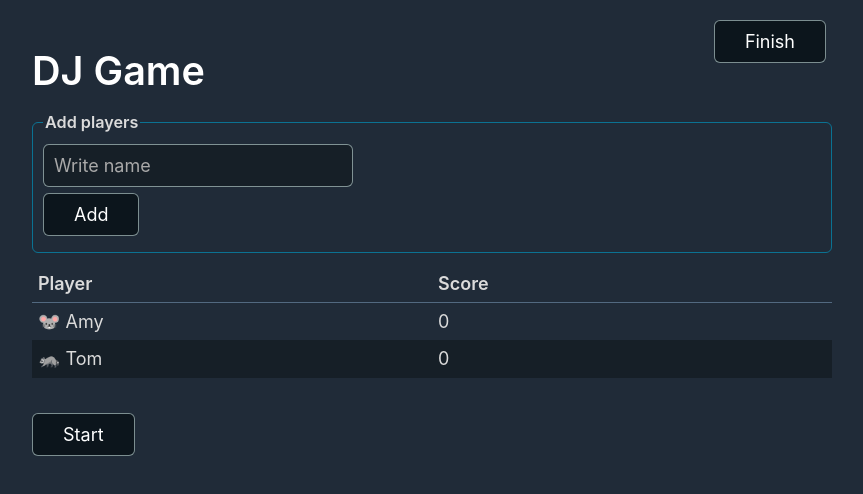
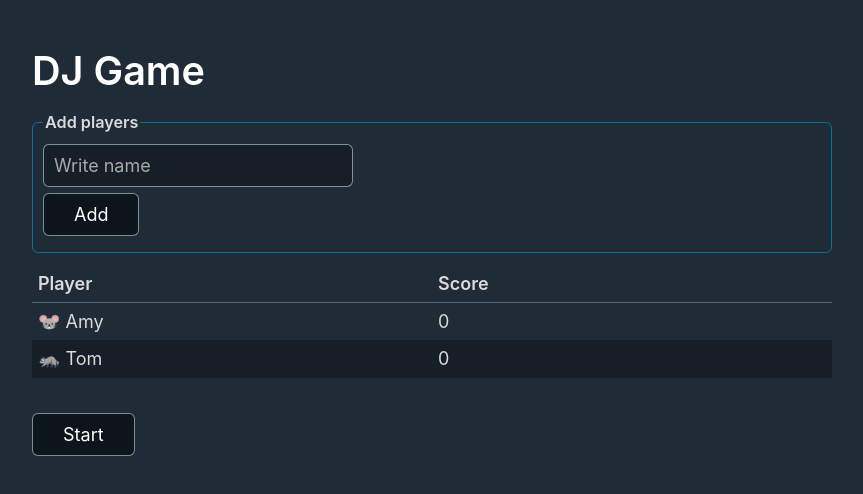
Before and after one commit to atomcorp/hangthedj, a React (Create React App) app: page / in a window 1280 px wide. Shown: the top 494 px of the page, without its empty margins (208-1071 px from the left). Built offline with nearby package versions, Linux system fonts and the light colour scheme.

Commit message:
thanks typescript

```diff
--- a/src/App.tsx
+++ b/src/App.tsx
@@ -72,8 +72,7 @@ function App(): JSX.Element {
       <section className={css.header}>
         <h1>DJ Game</h1>
         <div className={css.toolbar}>
-          {state.gameState !== 'start' ||
-            (state.gameState !== 'finished' && (
+          {state.gameState !== 'start' && state.gameState !== 'finished' && (
             <button
               onClick={() => {
                 dispatch({type: 'game/end'});
@@ -81,7 +80,7 @@ function App(): JSX.Element {
             >
               Finish
             </button>
-            ))}
+          )}
         </div>
       </section>
       {state.gameState === 'start' && (
```
Lines whose indentation alone changed are shown as unchanged.
